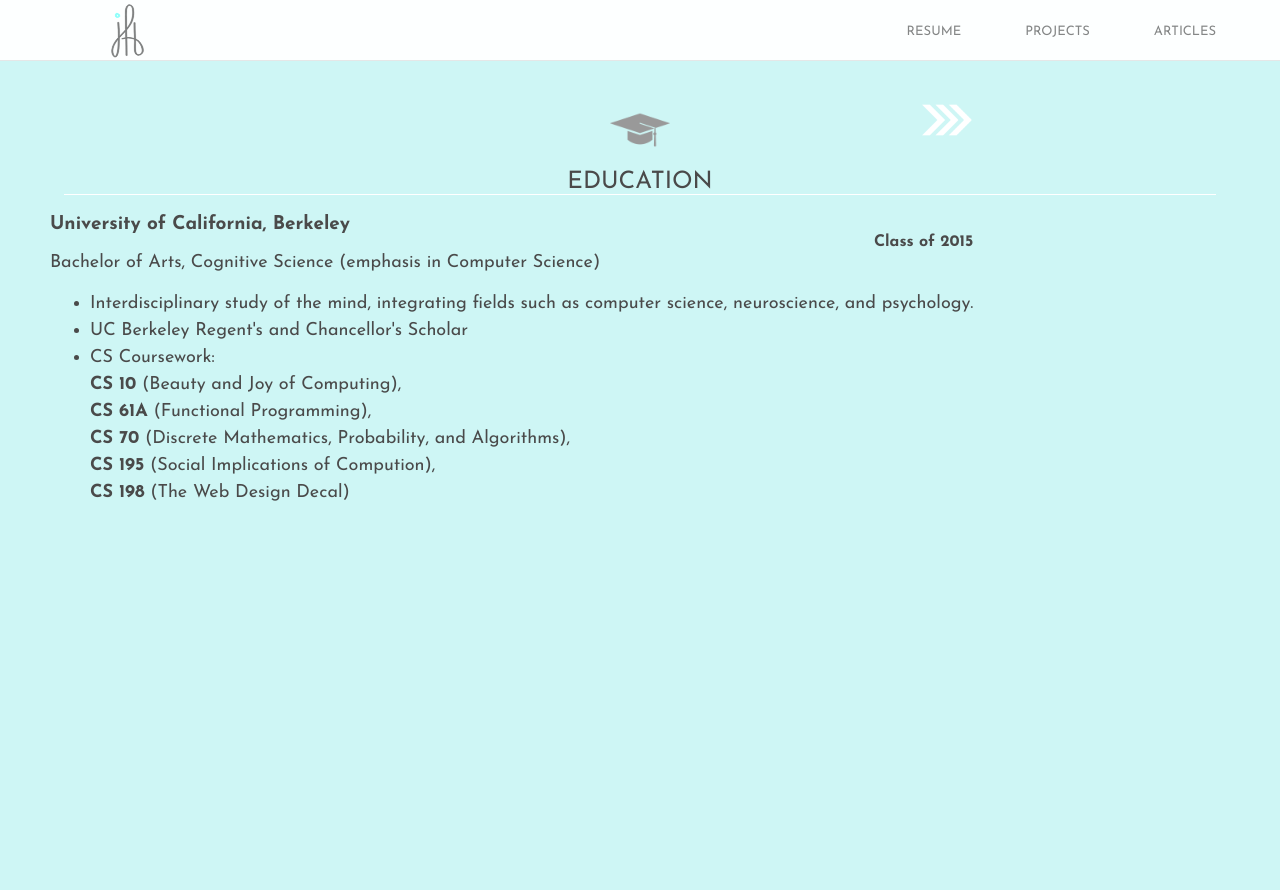
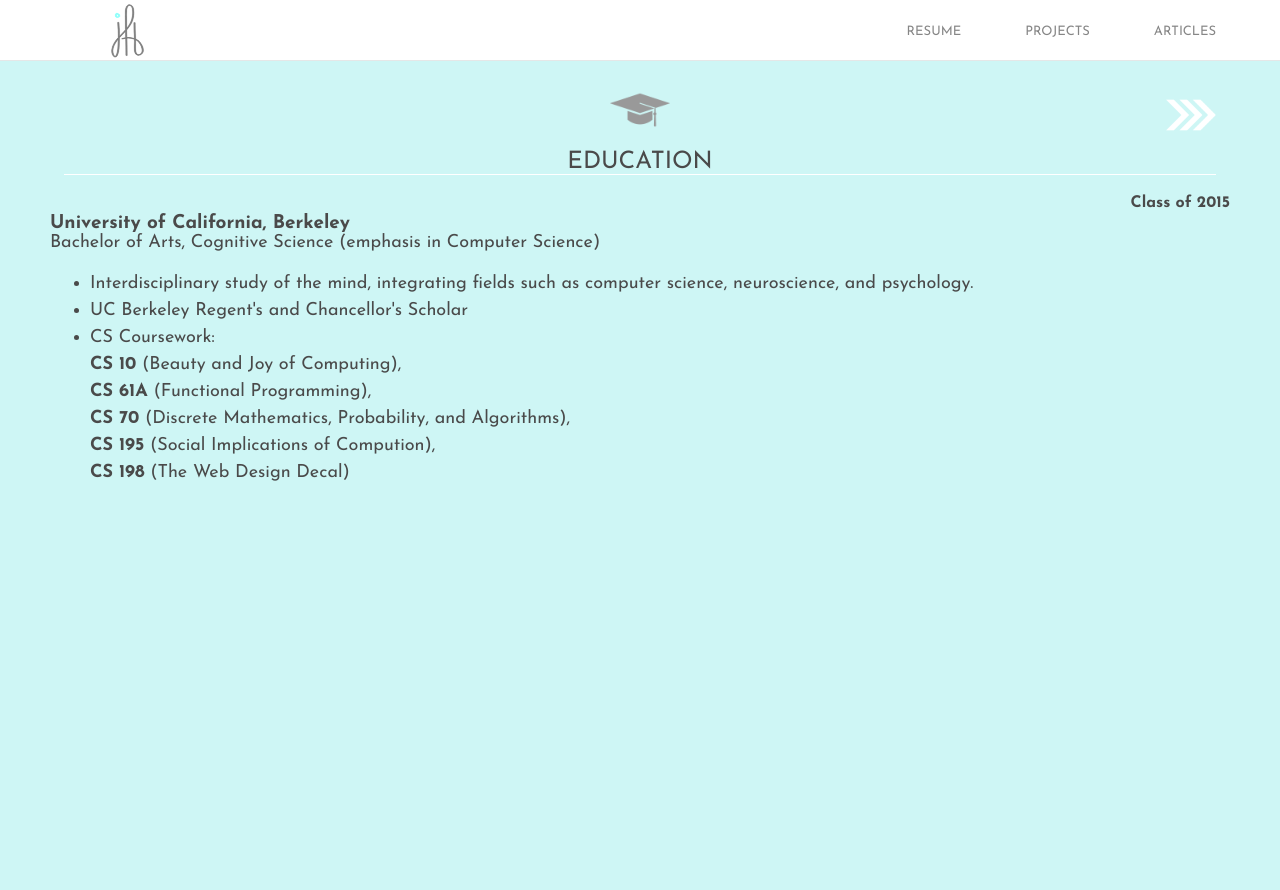
Before and after one commit to jacburge/my_website, a Flask app: page /professional/ in a window 1280 px wide. Before the commit the page ends 501 px from the top, so only its background shows below. Run offline with Flask 2, Linux system fonts and the light colour scheme.

Commit message:
Fixed spacing bugs in resume for desktop view

```diff
--- a/app/static/css/style.css
+++ b/app/static/css/style.css
@@ -230,12 +230,8 @@ hr {
 .items {
 	font-size:18;
 	color:#4a4a4a;
-	position:absolute;
-	margin-left:auto;
-	margin-right:auto;
 	z-index:0;
 	margin-top:20;
-	background-color:#CEF6F5;
 	padding: 0 50 20 50;
 }
 .focus {
@@ -277,7 +273,6 @@ hr {
 .header-text {
 	font-size:36px;
 	color:#4a4a4a;
-/*	text-align: center;*/
 	padding-top:80px;
 	z-index:3;
 	top:50%;
@@ -524,12 +519,8 @@ hr {
 .items {
 	font-size:15;
 	color:#4a4a4a;
-	position:absolute;
 	z-index:0;
-	margin-left:-10;
-	margin-right:-10;
 	margin-top:20;
-	background-color:#CEF6F5;
 	padding: 0 50 20 50;
 }
 li {
@@ -607,15 +598,6 @@ li {
 	color:#A5E5E4;
 }
 
-.blue-back {
-	background-color:#CEF6F5;
-	position:absolute;
-	bottom:0;
-	z-index:1;
-	min-height:100%;
-	width:100%;
-}
-
 #title {
 	font-family: 'Poiret One', 'Josefine Sans', 'sans serif', cursive;
 	position:absolute;
@@ -658,12 +640,12 @@ li {
 .right {
 	height:50;
 	width:50;
-	top:0;
+	top:30;
 	position:absolute;
-	margin-top:-120;
 	right:5%;
 	float:right;
 	transition:.2s;
+	z-index: 10;
 }
 
 .right:hover {
@@ -673,9 +655,9 @@ li {
 .left {
 	height:50;
 	width:50;
-	top:0;
+	top:30;
 	position:absolute;
-	margin-top:-120;
+	left:5%;
 	float:left;
 	transform:rotate(180deg);
 	-webkit-transform:rotate(180deg);
@@ -688,42 +670,51 @@ li {
 }
 
 #education {
-	top:100;
+	top:60;
+	background-color:#CEF6F5;
 	margin-left:auto;
 	margin-right:auto;
 	position:relative;
-	padding-bottom:20px;
+	width:100%;
+	min-height:100%;
+	padding-top:20px;
+	padding-bottom:10;
 
 }
 
 #tech {
 	background-color:#CEF6F5;
-	top:100;
+	top:60;
 	height:auto;
+	width:100%;
 	margin-left:auto;
 	margin-right:auto;
 	position:relative;
-	padding-bottom:20px;
+	padding-top:20;
+	padding-bottom:10px;
 	display:none;
 }
 
 #leadership {
 	background-color:#CEF6F5;
-	top:100;
+	top:60;
 	height:auto;
+	width:100%;
 	position:relative;
-	padding-bottom:20px;
+	padding-top:20;
+	padding-bottom:10px;
 	display:none;
 }
 
 #computer {
 	background-color:#CEF6F5;
-/*	min-height:620;
-	height:100%;*/
 	height:auto;
-	top:100;
+	width:100%;
+	min-height:100%;
+	top:60;
 	position:relative;
-	padding-bottom:20px;
+	padding-top:20;
+	padding-bottom:10px;
 	display:none;
 }
 
--- a/app/templates/professional.html
+++ b/app/templates/professional.html
@@ -13,7 +13,7 @@
 	</head>
 	<body>
 
-		<div class="blue-back">
+<!-- 		<div class="blue-back"> -->
 				<div class="nav-bar">
 					<a href="/"><img class="logo" src="/static/img/jfb_thick.svg"></a>
 					<div class="tabs">ARTICLES</div>
@@ -28,8 +28,7 @@
 					<!-- Graduate Cap designed by Diego Naive from the Noun Project -->
 					<div class="heading">EDUCATION</div>
 					<div class="items">
-					<span class="focus">University of California, Berkeley</span> <br><div class="dates">Class of 2015</div>
-					<br>
+					<div class="dates">Class of 2015</div><br><div class="focus">University of California, Berkeley</div>
 						Bachelor of Arts, Cognitive Science (emphasis in Computer Science)
 					<ul>
 						<li>Interdisciplinary study of the mind, integrating fields such as computer science, neuroscience, and psychology.</li>
@@ -38,37 +37,33 @@
 					</ul>
 					<img class="right" id="next-1" src="/static/img/arrows-right.png" />
 				</div>
+
 				</section>
 					<section id="tech">
 					<img class="resume-icons" id ="code" src="/static/img/code.png" />
 					<!-- Code designed by Darren Barone from the Noun Project -->
 					<div class="heading">WORK EXPERIENCE</div>
 					<div class="items">
-					<span class="focus">Liberty Mutual, Seattle</span> <div class="dates">(upcoming) May 2014</div>
-					<br><br>
+					<div class="dates">(upcoming) May 2014</div><br><div class="focus">Liberty Mutual, Seattle</div>
 						Product Management Intern
 					<br>
-					<br>
-					<span class="focus">uGuru.me Tutoring Startup, Berkeley</span> <div class="dates">Jul 2013 - Mar 2013</div>
-					<br><br>
+					<div class="dates">Jul 2013 - Mar 2013</div><br><div class="focus">uGuru.me, Berkeley</div>
 						Co-Founder, Product Manager, Front-End UI
 					<ul>
-						<li><a href="www.berkeley.uguru.me">uGuru.me</a> is an early-stage startup following agile methods, making it easy and affordable for UC Berkeley students to find peer tutors.</li>
+						<li><a href="www.berkeley.uguru.me">uGuru.me</a> is an early-stage tutoring startup following agile methods, making it easy and affordable for UC Berkeley students to find peer tutors.</li>
 						<li>Design wireframes with Balsamiq, develop workflow specs, and draft all written content. Impelement front-end design and best mobile user interface practices.</li>
 						<li>Manage the marketing team and growth hacking team, communicating between our interns and back-end developers.</li>
 						<li>Research competing sites to evaluate which features may be most effective, especially for developing business strategies and proposals.</li>
 						<li>Conduct usability studies to optimize design and functionality, and perform data analysis based on surveys and Google Analytics for our current numbers of 700+ tutor signups and 20k page views (as of Dec 2013).</li>
 					</ul>
-						<span class="focus">BJC/edX Research Team, UC Berkeley Computer Science Department</span> <div class="dates">Jan 2013 - Dec 2013</div>
-					<br><br>
+						<div class="dates">Jan 2013 - Dec 2013</div><br><div class="focus">BJC/edX Research Team, UC Berkeley Computer Science Department</div>
 						Head of Content Development
 					<ul>
 						<li>Research interface methods of free online education for computer science, with the goal of expanding world-wide computer science accessibility.</li>
 						<li>Develop and implement the best techniques in a revolutionary project to bring UC Berkeley's CS 10: The Beauty and Joy of Computing course to the edX site as a MOOC.</li>
 					</ul>
 
-						<span class="focus">CS 10: The Beauty and Joy of Computing, UC Berkeley Computer Science Department</span> <div class="dates">Jan 2013 - Present</div>
-					<br><br>
+						<div class="dates">Jan 2013 - Present</div><br><div class="focus">CS 10: The Beauty and Joy of Computing, UC Berkeley Computer Science Department</div>
 						Reader and Lab Assistant
 					<ul>
 						<li>Evaluate and grade student quizzes and projects for UC Berkeley's <a href="www.inst.eecs.berkeley.edu/~cs10/fa13">CS 10.</a></li>
@@ -83,22 +78,19 @@
 					<!-- Quill designed by Cyrille LE FLOCH from the Noun Project -->
 					<div class="heading">LEADERSHIP EXPERIENCE</div>
 					<div class="items">
-					<span class="focus">Residential Hall Association, Maximino Martinez Commons, UC Berkeley</span> <div class="dates">Jan 2013 - May 2013</div>
-					<br><br>
+					<div class="dates">Jan 2013 - May 2013</div><br><div class="focus">Residential Hall Association, Maximino Martinez Commons, UC Berkeley</div>
 						President Emeritus
 					<ul>
 						<li>Presided over all Hall Association and Executive Committee meetings as Chief Execute Officer.</li>
 						<li>Planned, delegated, and executed events and policies in service of the residential community.</li>
 					</ul>
-					<span class="focus">Regents' and Chancellor's Scholarship Association, UC Berkeley</span> <div class="dates">Aug 2012 - May 2013</div>
-					<br><br>
+					<div class="dates">Aug 2012 - May 2013</div><br><div class="focus">Regents' and Chancellor's Scholarship Association, UC Berkeley</div>
 						Student Activities Committee
 					<ul>
 						<li>Developed and organized community service events for the most prestigious scholarship honor association on campus.</li>
 						<li>Acted as liason between Regents' Scholars of the other UC campuses, coordinating cross-campus social events.</li>
 					</ul>
-						<span class="focus">SAT Prep Business, Kingsburg, CA</span> <div class="dates">Jun 2012 - Dec 2012</div>
-					<br><br>
+						<div class="dates">Jun 2012 - Dec 2012</div><br><div class="focus">SAT Prep Business, Kingsburg, CA</div>
 						Founding Entrepreneur and Instructor
 					<ul>
 						<li>Initiated, developed, and taught a 3 week intensive and affordable summer group program, preparing high school students to take the SAT in an underprivileged area with limited opportunities.</li>
@@ -139,7 +131,7 @@
 	</div>
 
 		</div>
-	</div>
+<!-- 	</div> -->
 
 	</body>
 
```
